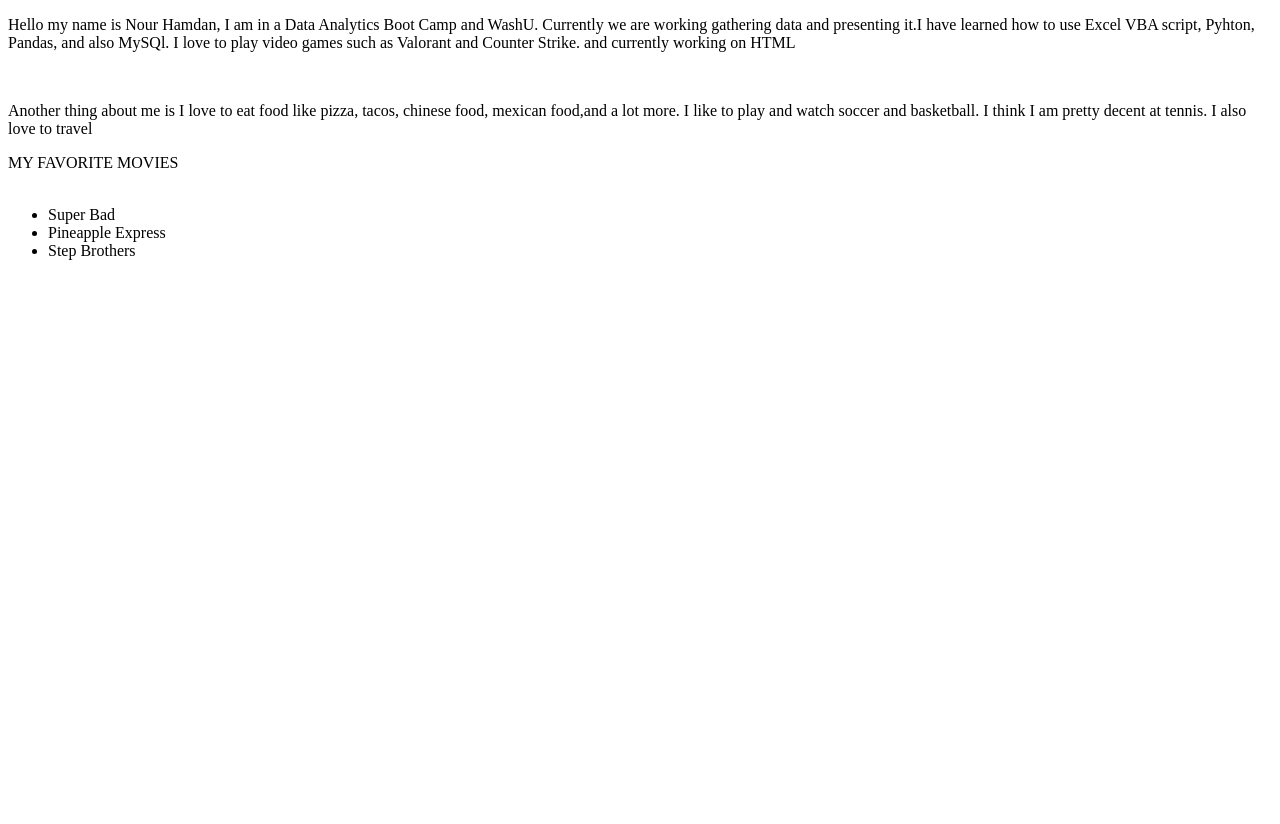
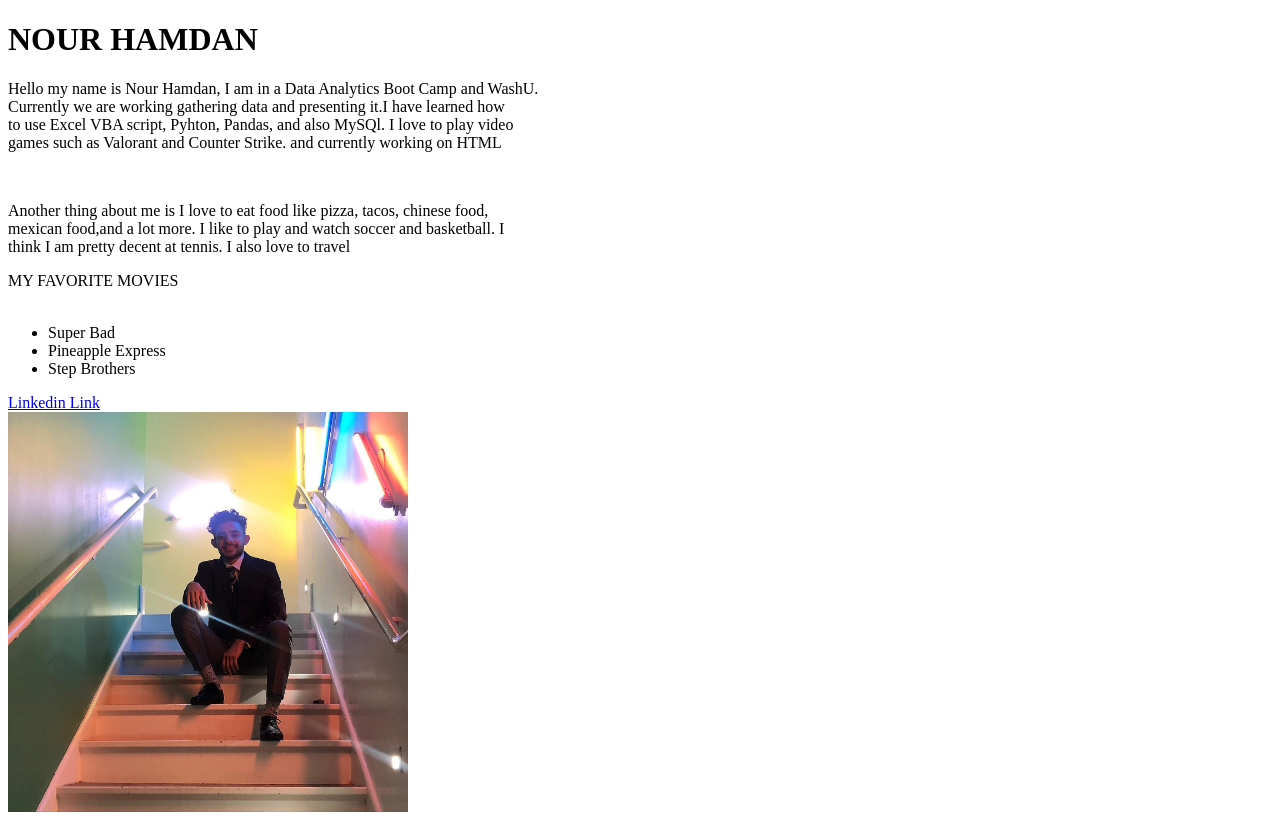
Before and after one commit to nourhamdan/nourhamdan.github.io, a plain HTML site: page index.html in a window 1280 px wide. Before the commit the page ends 800 px from the top, so only its background shows below. Drawn offline with Linux system fonts and the light colour scheme.

Commit message:
fourth commit

```diff
--- a/index.html
+++ b/index.html
@@ -6,14 +6,16 @@
 </head>
 
 <body>
-<p> Hello my name is Nour Hamdan, I am in a Data Analytics Boot Camp and WashU.
-    Currently we are working gathering data and presenting it.I have learned how
-    to use Excel VBA script, Pyhton, Pandas, and also MySQl. I love to play video
+
+    <h1> NOUR HAMDAN</h1>
+<p> Hello my name is Nour Hamdan, I am in a Data Analytics Boot Camp and WashU.<br>
+    Currently we are working gathering data and presenting it.I have learned how <br>
+    to use Excel VBA script, Pyhton, Pandas, and also MySQl. I love to play video<br>
     games such as Valorant and Counter Strike.
      and currently working on HTML</p>
      <br>
-     <p> Another thing about me is I love to eat food like pizza, tacos, chinese food,
-         mexican food,and a lot more. I like to play and watch soccer and basketball. I
+     <p> Another thing about me is I love to eat food like pizza, tacos, chinese food,<br>
+         mexican food,and a lot more. I like to play and watch soccer and basketball. I <br>
         think I am pretty decent at tennis. I also love to travel </p>
 
         <div>MY FAVORITE MOVIES </div>
@@ -23,6 +25,11 @@
             <li>Pineapple Express</li>
             <li>Step Brothers</li>
         </ul>
+        <a href = https://www.linkedin.com/in/nour-hamdan-999721149/ target ="_blank"> Linkedin Link</a>
+<br>
+        <img src = "Aboutme.jpg" alt="Picutre of me in Texas" width=400>
+
+
 </body>
 
 </html>
```
